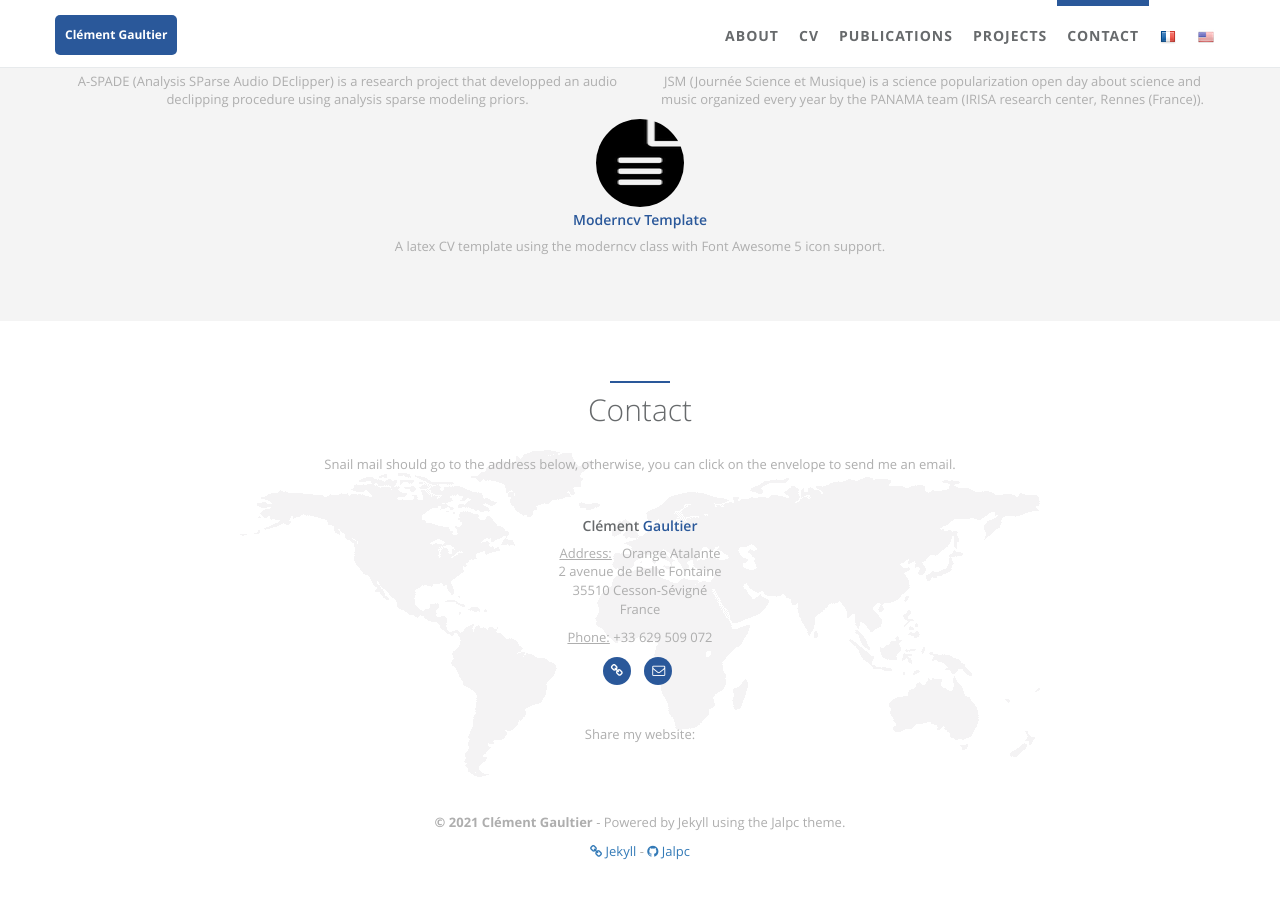
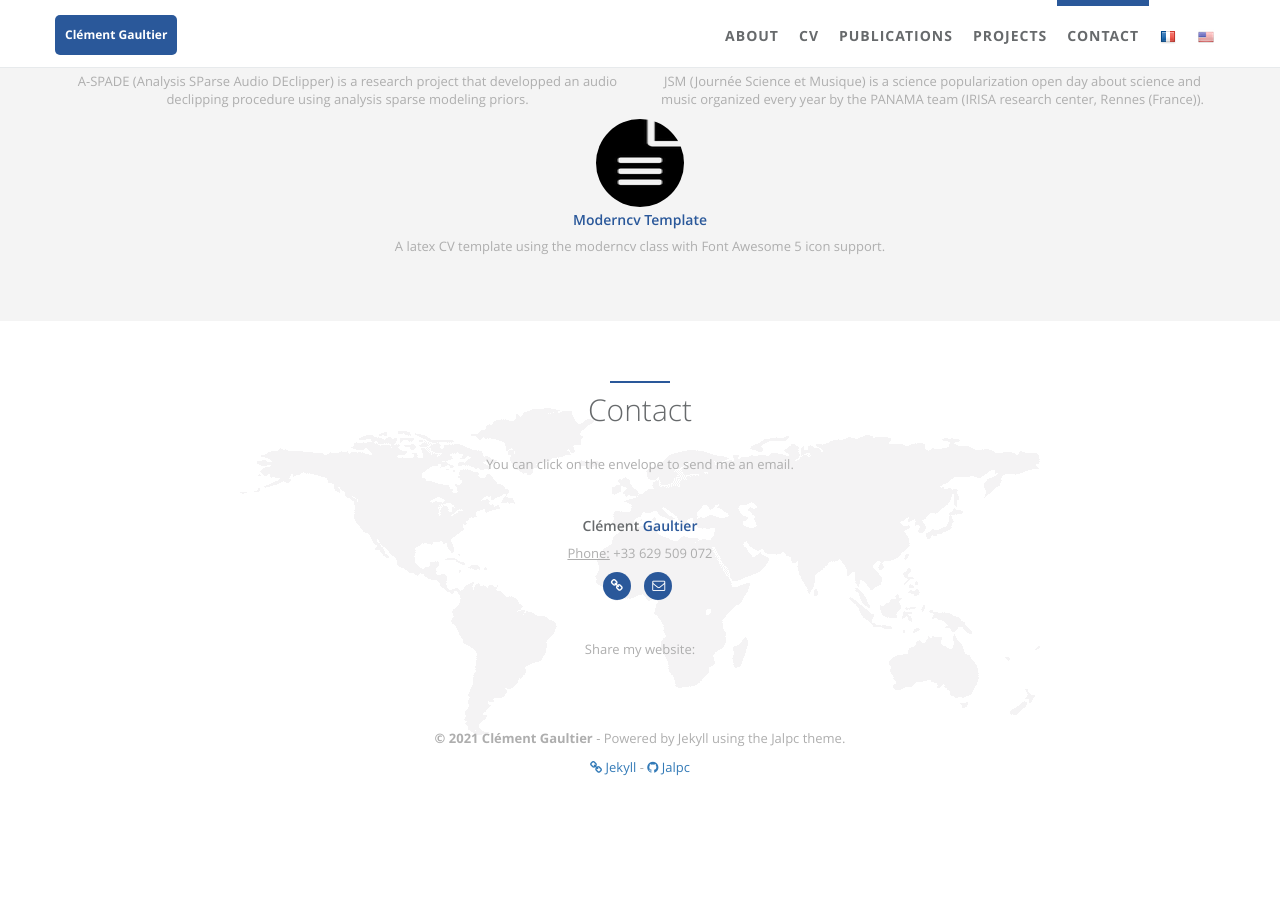
Before and after one commit to cgaultier/persoWeb, a Jekyll site: the page built from index.html, in a window 1280 px wide and 900 px high, scrolled down 4719 px. Built offline with Jekyll 4.4.1, drawn with Linux system fonts in a browser that asks for light colours; comment, search, counter and statistics services are not loaded; after the commit the page ends 5535 px from its top, so only the background shows below that.

Commit message:
updated contact info (no longer Orange)

```diff
--- a/_config.yml
+++ b/_config.yml
@@ -17,7 +17,7 @@ author:
   first_name: Clément
   last_name: Gaultier
   cv: https://cgaultier.gitlab.io/cv/CV_en_ClementGAULTIER.pdf
-  email: clement.gaultier@orange.com
+  email: clement@gaultier.io
   facebook_username: # removed in the template
   github_username: # removed in the template
   linkedin_id: clement-gaultier
--- a/_data/index/links.yml
+++ b/_data/index/links.yml
@@ -3,7 +3,7 @@
   first_name: Clément
   desc:
   website: https://www.gaultier.io
-  email: clement.gaultier@orange.com
+  email: clement@gaultier.io
   post: Orange Atalante
   office: 2 avenue de Belle Fontaine
   number:
--- a/_includes/sections/links.html
+++ b/_includes/sections/links.html
@@ -23,7 +23,7 @@
         <div class="team-member">
             <h4> {{ link.first_name }} <span class="navy">{{ link.last_name }}</span></h4>
             <p>{{ link.desc }}</p>
-            <p><u><span data-i18n="link.address">Address:</span></u> &nbsp; {{ link.post }} <br /> {{ link.office }} <br /> {{ link.city }} <br /> {{ link.country }} </p>
+            <!-- <p><u><span data-i18n="link.address">Address:</span></u> &nbsp; {{ link.post }} <br /> {{ link.office }} <br /> {{ link.city }} <br /> {{ link.country }} </p> -->
             <p><u><span data-i18n="link.phone">Phone:</span></u> <span data-i18n="link.number">+33 629 509 072</span></p>
             <ul class="list-inline social-icon">
                 <li><a href="{{ link.website }}" target="blank" title="web"><i class="fa fa-link"></i></a>
--- a/static/locales/en.json
+++ b/static/locales/en.json
@@ -63,7 +63,7 @@
     "preprint": "Pipelined papers / research reports"
   },
   "link":{
-    "intro": "Snail mail should go to the address below, otherwise, you can click on the envelope to send me an email.",
+    "intro": "You can click on the envelope to send me an email.",
     "link": "Contact",
     "view": "views",
     "thanks": "Powered by Jekyll using the Jalpc theme.",
--- a/static/locales/fr.json
+++ b/static/locales/fr.json
@@ -1,6 +1,6 @@
 {
   "website":{
-    "title": "Clément Gaaultier",
+    "title": "Clément Gaultier",
     "cvButton": "Télécharger mon CV détaillé (anglais)",
     "cvLink": "/static/assets/pdf/CV_fr.pdf"
   },
@@ -63,7 +63,7 @@
     "preprint": "Rapports/en cours..."
   },
   "link":{
-    "intro": "Pour m'écrire par voie postale, utilisez l'adresse ci-dessous ou cliquez sur l'enveloppe pour m'envoyer un courrier électronique.",
+    "intro": "Pour m'écrire, cliquez sur l'enveloppe pour m'envoyer un courrier électronique.",
     "link": "Contact",
     "view": "vues",
     "thanks": "Propulsé par Jekyll avec le thème Jalpc.",
```
